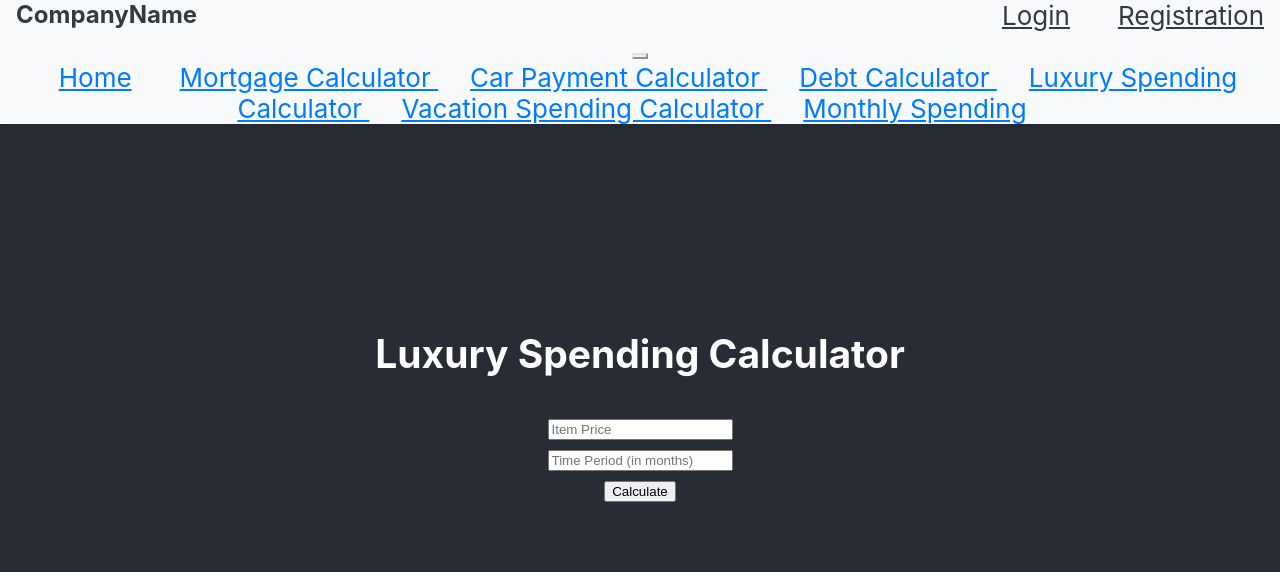
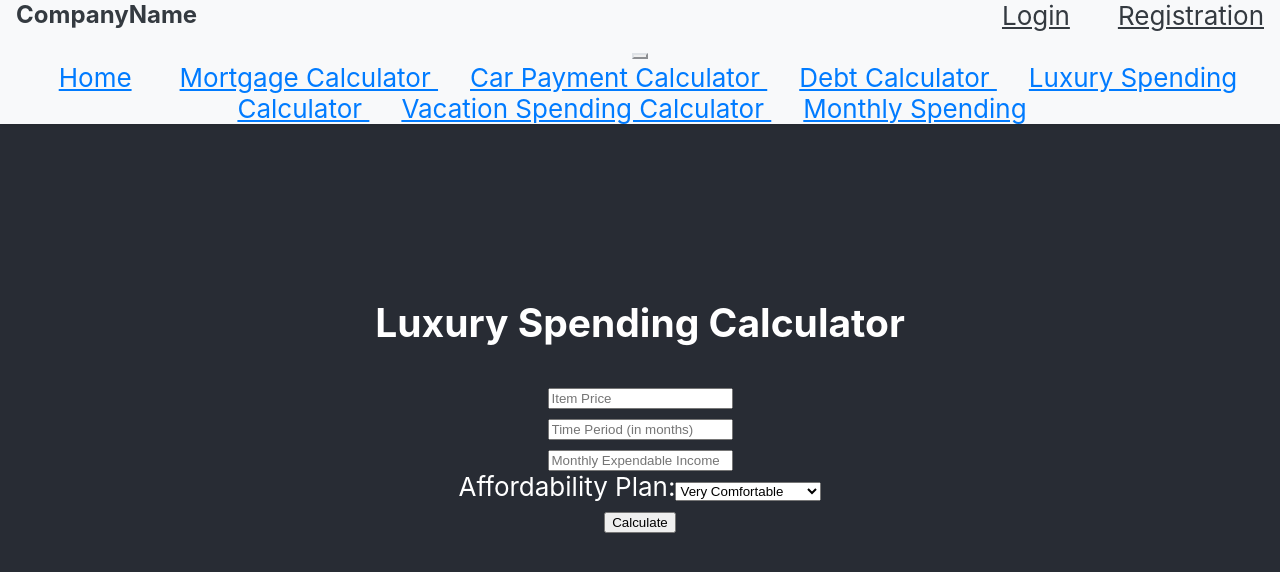
Before and after one commit to deelaw8898/Wealth-Wise, a React (Create React App) app in the folder Frontend/: page /luxury in a window 1280 px wide. Shown: the top 572 px of the page. Built offline with nearby package versions, Linux system fonts and the light colour scheme; a web font is replaced by a local one.

Commit message:
Affordability plan feature syntax working. Logic, not so much.

```diff
--- a/Frontend/src/pages/luxury_spending/luxury.js
+++ b/Frontend/src/pages/luxury_spending/luxury.js
@@ -5,19 +5,39 @@ function Luxury() {
   const [timePeriod, setTimePeriod] = useState("");
   const [totalSpending, setTotalSpending] = useState(0);
   const [monthlySavings, setMonthlySavings] = useState(0);
+  const [monthlyIncome, setMonthlyIncome] = useState("");
+  const [savingsPlan, setSavingsPlan] = useState("very-comfortable");
+  const [monthsToSave, setMonthsToSave] = useState(0);
 
   const calculateTotalSpending = () => {
-    const taxRate = 0.1; // 10% tax rate
+    const taxRate = 0.11;
     const itemPriceNumber = parseFloat(itemPrice);
     const timePeriodNumber = parseInt(timePeriod, 10);
+    const monthlyIncomeNumber = parseFloat(monthlyIncome);
 
-    if (!isNaN(itemPriceNumber) && !isNaN(timePeriodNumber)) {
+    if (
+      !isNaN(itemPriceNumber) &&
+      !isNaN(timePeriodNumber) &&
+      !isNaN(monthlyIncomeNumber)
+    ) {
       const taxAmount = itemPriceNumber * taxRate;
       const totalPrice = itemPriceNumber + taxAmount;
       setTotalSpending(totalPrice);
 
-      const requiredSavings = totalPrice / timePeriodNumber;
+      const savingsPercentage =
+        savingsPlan === "very-comfortable"
+          ? 0.3
+          : savingsPlan === "comfortable"
+          ? 0.5
+          : 0.9;
+
+      const requiredSavings = (totalPrice / timePeriodNumber) * savingsPercentage;
       setMonthlySavings(requiredSavings.toFixed(2));
+
+      if (requiredSavings > 0) {
+        const months = Math.ceil(totalPrice / (monthlyIncomeNumber * savingsPercentage));
+        setMonthsToSave(months);
+      }
     }
   };
 
@@ -45,10 +65,35 @@ function Luxury() {
           />
         </div>
 
+        <div className="input-group mb-3">
+          <input
+            type="number"
+            className="form-control"
+            placeholder="Monthly Expendable Income"
+            value={monthlyIncome}
+            onChange={(e) => setMonthlyIncome(e.target.value)}
+          />
+        </div>
+
+        <div className="form-group">
+          <label htmlFor="savingsPlan">Affordability Plan:</label>
+          <select
+            className="form-control"
+            id="savingsPlan"
+            value={savingsPlan}
+            onChange={(e) => setSavingsPlan(e.target.value)}
+          >
+            <option value="very-comfortable">Very Comfortable</option>
+            <option value="comfortable">Comfortable</option>
+            <option value="asap">As Soon As Possible</option>
+          </select>
+        </div>
+
         {totalSpending > 0 && (
           <div>
             <p>Total Spending (including tax): ${totalSpending.toFixed(2)}</p>
             <p>Monthly Savings Required: ${monthlySavings}</p>
+            <p>Time Untill Purchese: {monthsToSave} months</p>
           </div>
         )}
       </div>
```
